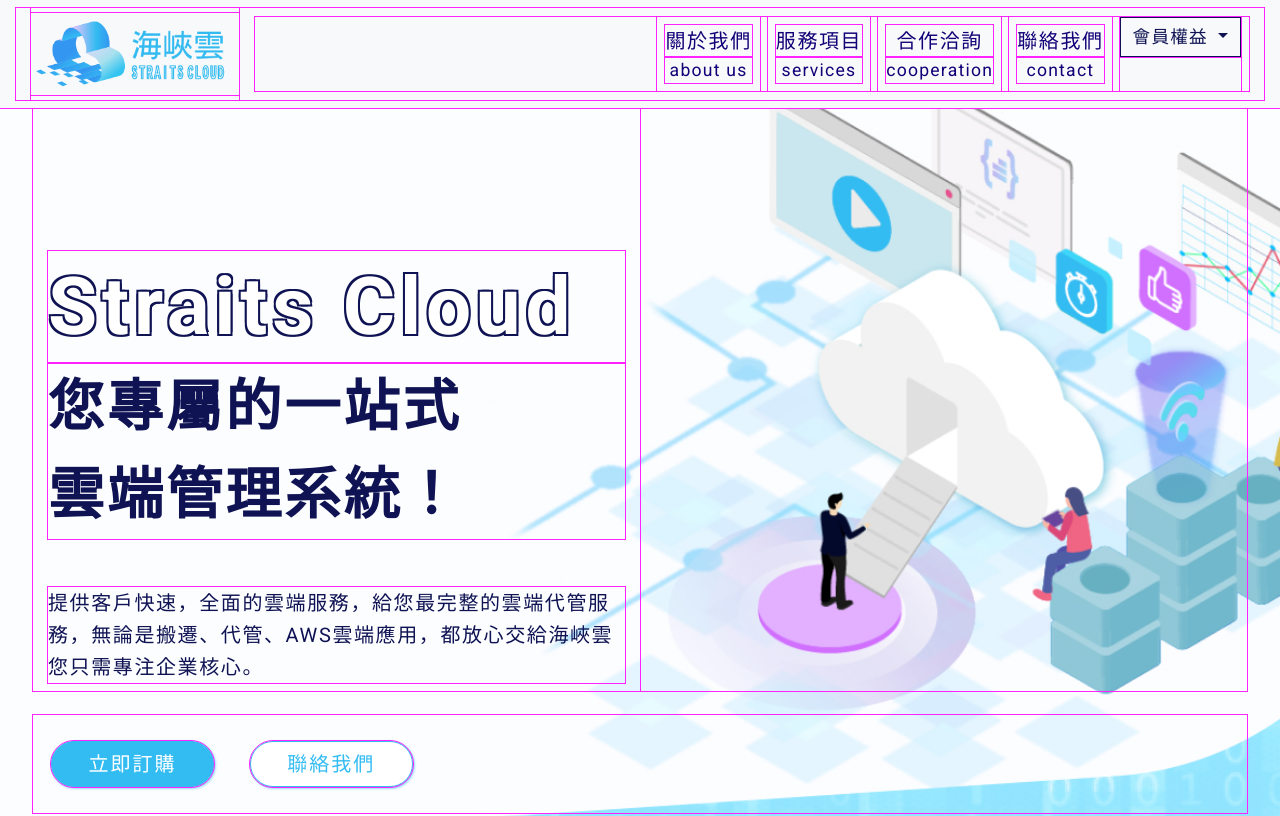
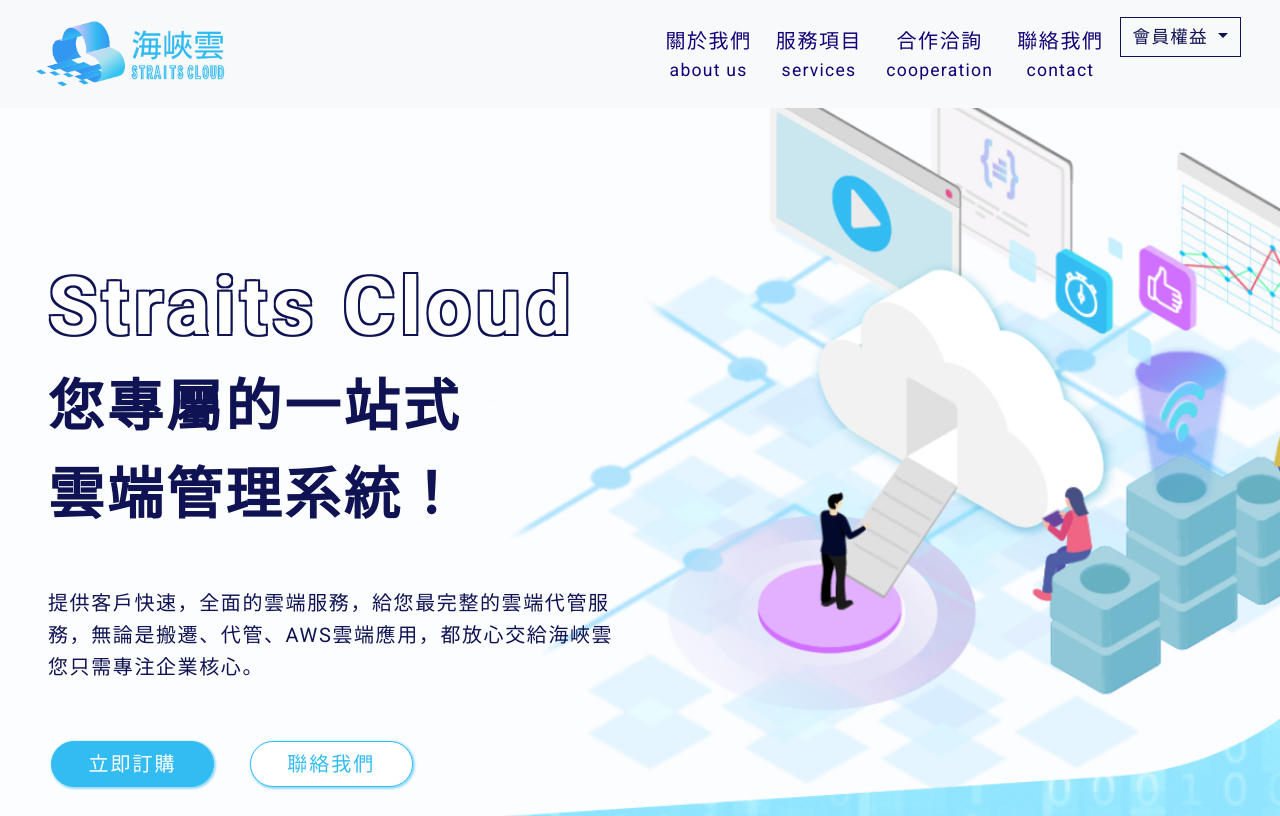
Before and after one commit to iiujung/m2r-github, a plain HTML site: page index.html in a window 1280 px wide. Shown: the top 816 px of the page. Drawn offline with nearby package versions, Linux system fonts and the light colour scheme.

Commit message:
Update style.css

```diff
--- a/style.css
+++ b/style.css
@@ -2,7 +2,7 @@
   margin: 0;
   padding: 0;
   font-family: "Roboto", "Noto Sans TC", sans-serif;
-  outline: 1px solid #f2f;
+  /* outline: 1px solid #f2f; */
 }
 
 body {
@@ -371,7 +371,7 @@ ul {
     margin-top: 2rem;
   }
 
-  #section-about .info-box {
+  #section-about .info-box{
     height: 40rem;
     width: 20rem;
   }
```
